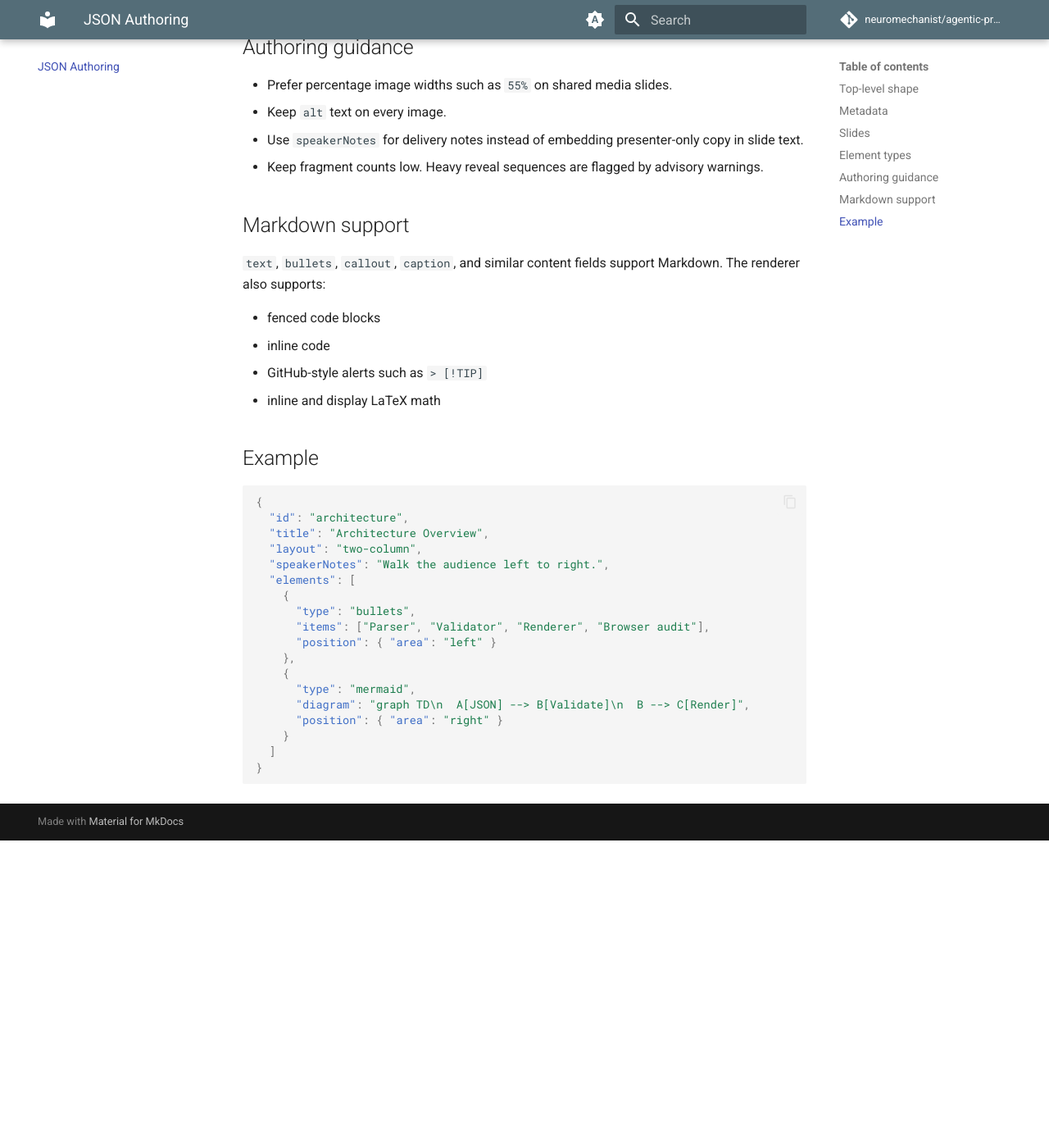
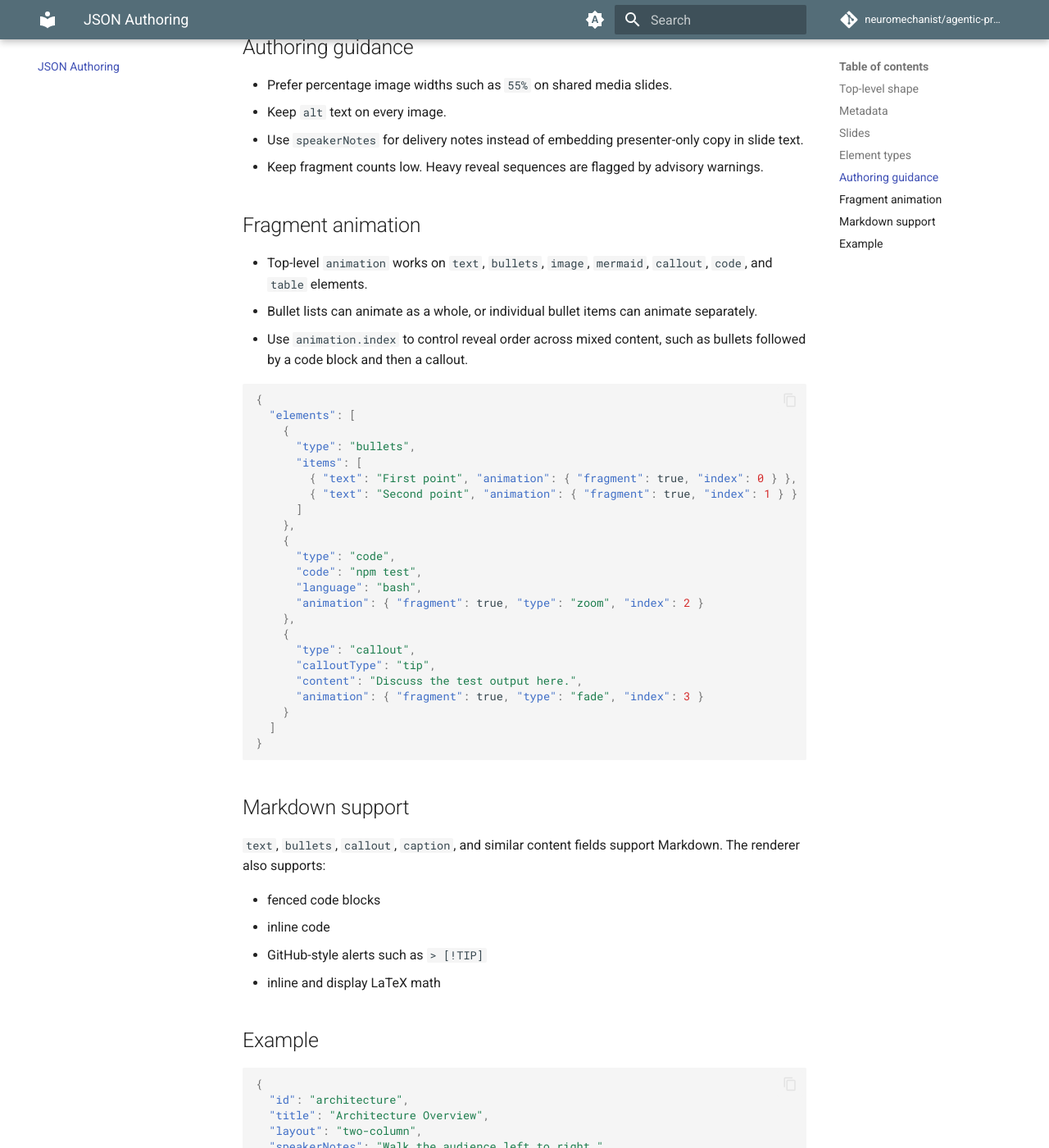
Before and after one commit to neuromechanist/agentic-presentation-builder, an MkDocs documentation site: the page built from docs/json-authoring.md, in a window 1280 px wide and 1400 px high, scrolled down 1517 px. Shown: the whole window at 82% size. Built offline with MkDocs 1.6.1 and Material for MkDocs 9.7.7, drawn with Linux system fonts in a browser that asks for light colours; comment, search, counter and statistics services are not loaded; before the commit the page ends 2542 px from its top, so only the background shows below that.

Commit message:
docs: clarify fragment support across element types

````diff
--- a/docs/json-authoring.md
+++ b/docs/json-authoring.md
@@ -56,6 +56,38 @@ Each slide can define:
 - Use `speakerNotes` for delivery notes instead of embedding presenter-only copy in slide text.
 - Keep fragment counts low. Heavy reveal sequences are flagged by advisory warnings.
 
+## Fragment animation
+
+- Top-level `animation` works on `text`, `bullets`, `image`, `mermaid`, `callout`, `code`, and `table` elements.
+- Bullet lists can animate as a whole, or individual bullet items can animate separately.
+- Use `animation.index` to control reveal order across mixed content, such as bullets followed by a code block and then a callout.
+
+```json
+{
+  "elements": [
+    {
+      "type": "bullets",
+      "items": [
+        { "text": "First point", "animation": { "fragment": true, "index": 0 } },
+        { "text": "Second point", "animation": { "fragment": true, "index": 1 } }
+      ]
+    },
+    {
+      "type": "code",
+      "code": "npm test",
+      "language": "bash",
+      "animation": { "fragment": true, "type": "zoom", "index": 2 }
+    },
+    {
+      "type": "callout",
+      "calloutType": "tip",
+      "content": "Discuss the test output here.",
+      "animation": { "fragment": true, "type": "fade", "index": 3 }
+    }
+  ]
+}
+```
+
 ## Markdown support
 
 `text`, `bullets`, `callout`, `caption`, and similar content fields support Markdown. The renderer also supports:
````
Also changed, not shown: README.md (+15 -0 lines), SCHEMA_GUIDE.md (+25 -0 lines), docs/schema-reference.md (+5 -0 lines).
